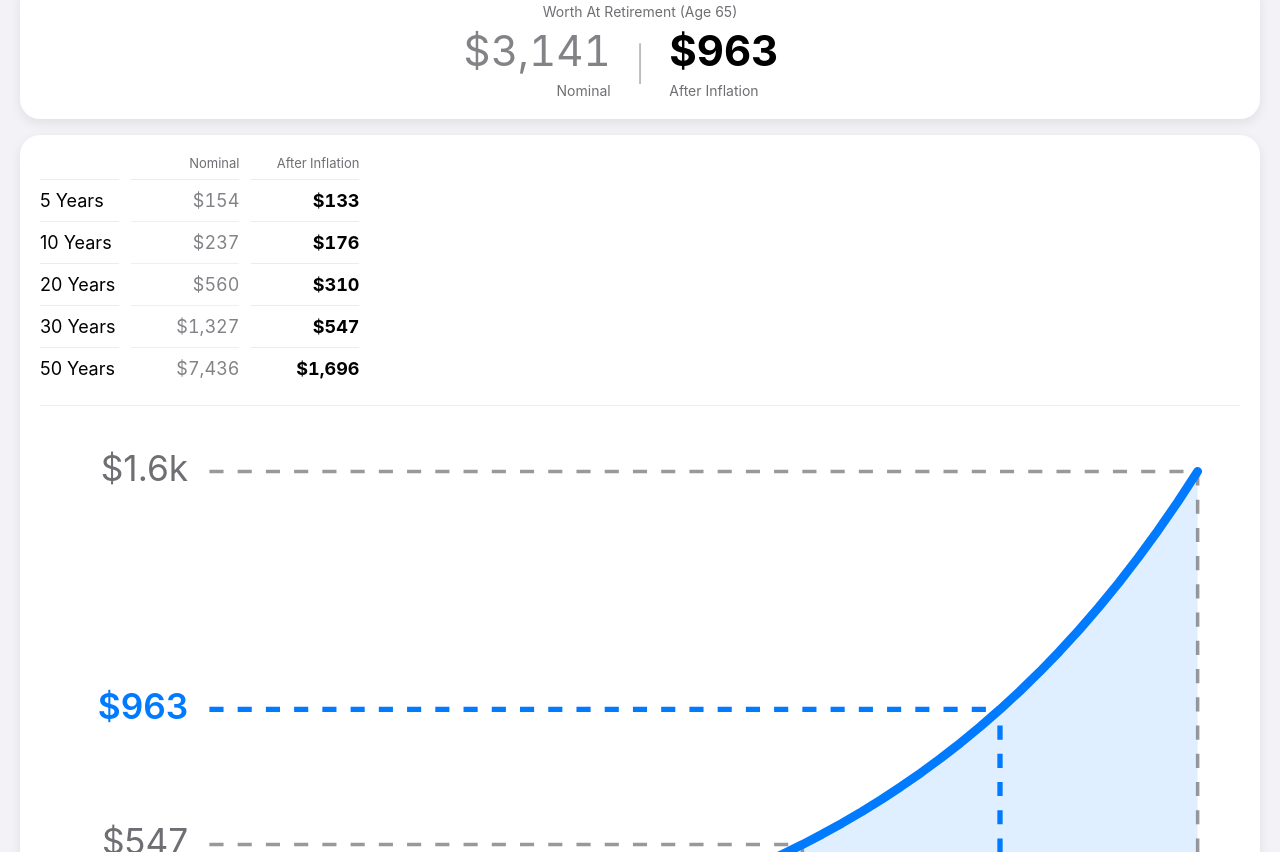
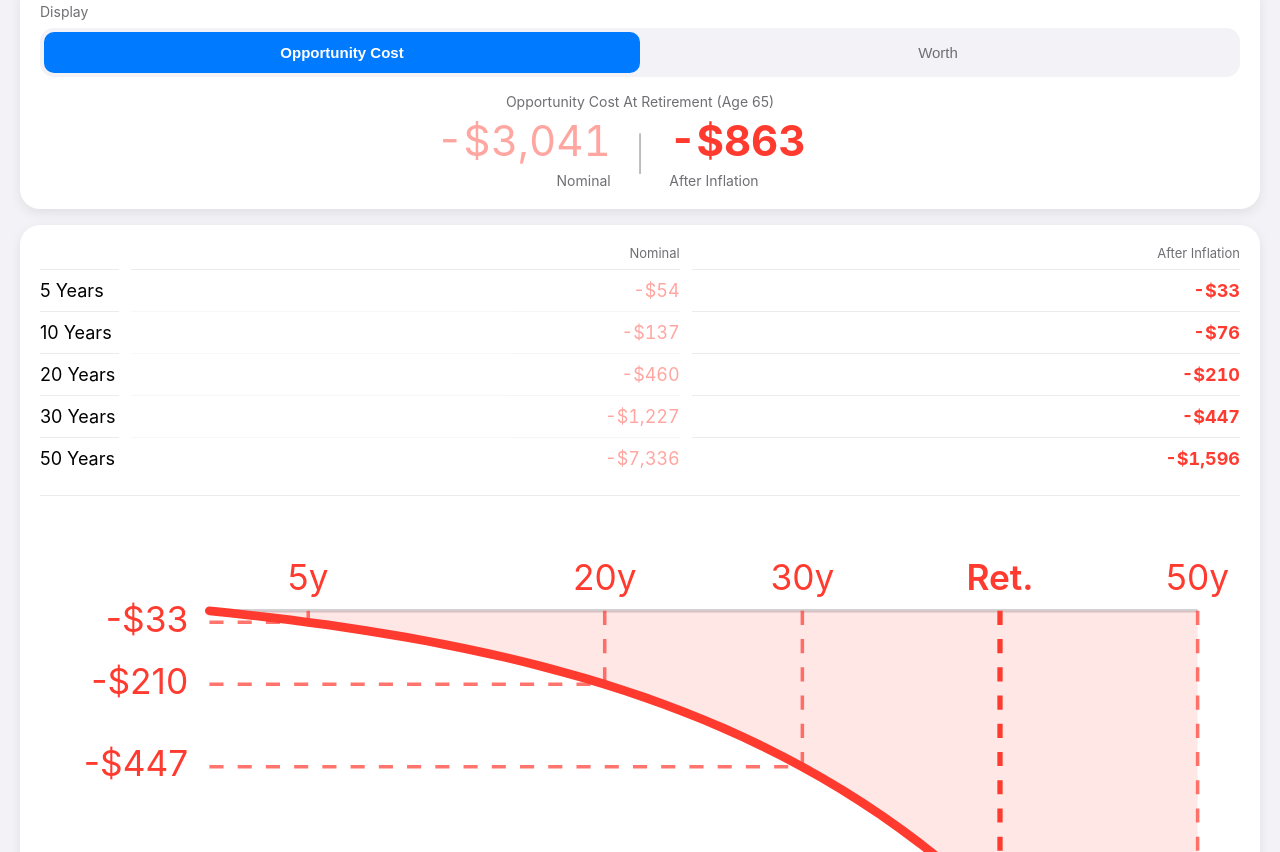
Before and after one commit to logwet/opportunity-cost, a plain HTML site: page index.html in a window 1280 px wide. Shown: the part 528-1380 px from the top of the page. Drawn offline with Linux system fonts and the light colour scheme.

Commit message:
Add opportunity cost view

```diff
--- a/index.html
+++ b/index.html
@@ -188,13 +188,14 @@ input[type="text"] {
 
 .result-table {
     display: grid;
-    grid-template-columns: max-content 6.75rem 6.75rem;
+    grid-template-columns: auto 1fr 1fr;
     column-gap: 12px;
+    width: 100%;
     font-size: 18px;
 }
 
 .result-table.no-inflation {
-    grid-template-columns: max-content 6.75rem;
+    grid-template-columns: auto 1fr;
 }
 
 .result-row > :first-child {
@@ -239,6 +240,24 @@ input[type="text"] {
     color: var(--secondary);
     font-weight: 400;
     opacity: 0.85;
+}
+
+.opportunity-cost {
+    color: #ff3b30 !important;
+}
+
+.opportunity-cost-nominal {
+    color: #ff3b30;
+    opacity: 0.45;
+}
+
+.big-number .value-nominal.opportunity-cost-nominal {
+    color: #ff3b30;
+    opacity: 0.45;
+}
+
+.display-mode-control {
+    margin-bottom: 16px;
 }
 
 .big-number {
@@ -420,7 +439,7 @@ input[type="text"] {
 
 <div class="card">
     <label>Purchase Price ($)</label>
-    <input id="amount" type="number" value="100" min="0" step="0.01">
+    <input id="amount" type="number" value="100" min="0" step="1">
 
     <div class="quick-buttons">
         <button onclick="addAmount(5)">+$5</button>
@@ -465,8 +484,18 @@ input[type="text"] {
 </div>
 
 <div class="card">
+    <label>Display</label>
+    <div class="segmented-control display-mode-control">
+        <button id="modeOpportunityCost" type="button" class="active">
+            Opportunity Cost
+        </button>
+        <button id="modeWorth" type="button">
+            Worth
+        </button>
+    </div>
+
     <div class="big-number">
-        <div class="label">Worth At Retirement (Age 65)</div>
+        <div id="retirementTitle" class="label">Opportunity Cost At Retirement (Age 65)</div>
         <div id="retirementValues" class="big-number-values">
             <div class="big-number-nominal">
                 <div id="retirementNominalValue" class="value-nominal">$0</div>
@@ -572,6 +601,7 @@ const DEFAULT_INVEST_RETURN = 9;
 const DEFAULT_SAVE_RETURN = 3.2;
 
 let returnMode = 'invest';
+let displayMode = 'opportunity';
 
 function applyTheme() {
     const dark = window.matchMedia('(prefers-color-scheme: dark)').matches;
@@ -618,6 +648,46 @@ function futureValueNominal(pv, rate, years) {
     return pv * Math.pow(1 + rate, years);
 }
 
+function opportunityCostDisplay(amount, futureValue) {
+    return amount - futureValue;
+}
+
+function formatProjectionValue(amount, futureValue) {
+    if (displayMode === 'worth') {
+        return {
+            text: currency(futureValue),
+            isOpportunityCost: false
+        };
+    }
+
+    return {
+        text: currency(opportunityCostDisplay(amount, futureValue)),
+        isOpportunityCost: true
+    };
+}
+
+function applyProjectionValue(element, amount, futureValue, isNominal = false) {
+    const display = formatProjectionValue(amount, futureValue);
+
+    element.textContent = display.text;
+    element.classList.toggle(
+        'opportunity-cost',
+        display.isOpportunityCost && !isNominal
+    );
+    element.classList.toggle(
+        'opportunity-cost-nominal',
+        display.isOpportunityCost && isNominal
+    );
+}
+
+function compactChartLabel(value) {
+    if (value < 0) {
+        return '-' + compactCurrency(-value);
+    }
+
+    return compactCurrency(value);
+}
+
 function compactCurrency(v) {
     if (v >= 1000000) {
         return '$' + (v / 1000000).toFixed(1) + 'M';
@@ -656,6 +726,16 @@ function getChartMilestones(yearsToRetirement) {
     });
 }
 
+function projectionValue(amount, rate, inflation, years, nominal = false) {
+    const future = nominal
+        ? futureValueNominal(amount, rate, years)
+        : futureValue(amount, rate, inflation, years);
+
+    return displayMode === 'worth'
+        ? future
+        : opportunityCostDisplay(amount, future);
+}
+
 function filterOverlappingMilestones(
     milestones,
     amount,
@@ -665,7 +745,7 @@ function filterOverlappingMilestones(
     minLabelGap = 14
 ) {
     const withPositions = milestones.map(milestone => {
-        const value = futureValue(
+        const value = projectionValue(
             amount,
             rate,
             inflation,
@@ -701,17 +781,30 @@ function drawChart(amount, rate, inflation, yearsToRetirement) {
     const svg = document.getElementById('growthChart');
     const milestones = getChartMilestones(yearsToRetirement);
     const maxYears = Math.max(50, yearsToRetirement, 1);
+    const isOpportunityCost = displayMode === 'opportunity';
+    const chartAccent = isOpportunityCost ? '#ff3b30' : 'var(--accent)';
     const values = [];
 
     for (let year = 0; year <= maxYears; year++) {
-        values.push(futureValue(amount, rate, inflation, year));
+        values.push(projectionValue(amount, rate, inflation, year));
     }
 
-    const maxValue = Math.max(...values, 1);
-    const minValue = 0;
+    let minValue;
+    let maxValue;
+
+    if (isOpportunityCost) {
+        minValue = Math.min(...values, 0);
+        maxValue = 0;
+    } else {
+        minValue = 0;
+        maxValue = Math.max(...values, 1);
+    }
+
     const width = 340;
     const height = 200;
-    const pad = { top: 14, right: 12, bottom: 30, left: 48 };
+    const pad = isOpportunityCost
+        ? { top: 28, right: 12, bottom: 14, left: 48 }
+        : { top: 14, right: 12, bottom: 30, left: 48 };
     const plotW = width - pad.left - pad.right;
     const plotH = height - pad.top - pad.bottom;
     const valueRange = maxValue - minValue || 1;
@@ -723,14 +816,15 @@ function drawChart(amount, rate, inflation, yearsToRetirement) {
     let linePath = '';
 
     for (let year = 0; year <= maxYears; year++) {
-        const value = futureValue(amount, rate, inflation, year);
+        const value = projectionValue(amount, rate, inflation, year);
         linePath += `${year === 0 ? 'M' : 'L'} ${x(year)} ${y(value)} `;
     }
 
-    const areaPath =
-        `${linePath} L ${x(maxYears)} ${y(minValue)} L ${x(0)} ${y(minValue)} Z`;
-
-    const baseline = pad.top + plotH;
+    const baselineY = y(0);
+    const milestoneLabelY = isOpportunityCost ? baselineY - 6 : height - 8;
+    const areaPath = isOpportunityCost
+        ? `${linePath} L ${x(maxYears)} ${baselineY} L ${x(0)} ${baselineY} Z`
+        : `${linePath} L ${x(maxYears)} ${y(minValue)} L ${x(0)} ${y(minValue)} Z`;
 
     const visibleMilestones = filterOverlappingMilestones(
         milestones,
@@ -744,7 +838,9 @@ function drawChart(amount, rate, inflation, yearsToRetirement) {
         const value = milestone.value;
         const cx = x(milestone.years);
         const cy = milestone.cy;
-        const color = milestone.highlight
+        const color = isOpportunityCost
+            ? '#ff3b30'
+            : milestone.highlight
                 ? 'var(--accent)'
                 : 'var(--secondary)';
         const opacity = milestone.highlight ? '1' : '0.7';
@@ -754,7 +850,7 @@ function drawChart(amount, rate, inflation, yearsToRetirement) {
         return `
             <line
                 x1="${cx}"
-                y1="${baseline}"
+                y1="${baselineY}"
                 x2="${cx}"
                 y2="${cy}"
                 stroke="${color}"
@@ -780,10 +876,10 @@ function drawChart(amount, rate, inflation, yearsToRetirement) {
                 font-size="10"
                 font-weight="${fontWeight}"
                 dominant-baseline="middle"
-            >${compactCurrency(value)}</text>
+            >${compactChartLabel(value)}</text>
             <text
                 x="${cx}"
-                y="${height - 8}"
+                y="${milestoneLabelY}"
                 text-anchor="middle"
                 fill="${color}"
                 font-size="10"
@@ -796,22 +892,22 @@ function drawChart(amount, rate, inflation, yearsToRetirement) {
     svg.innerHTML = `
         <line
             x1="${pad.left}"
-            y1="${baseline}"
+            y1="${baselineY}"
             x2="${pad.left + plotW}"
-            y2="${baseline}"
+            y2="${baselineY}"
             stroke="var(--secondary)"
             opacity="0.3"
         />
         <path
             d="${areaPath}"
-            fill="var(--accent)"
+            fill="${chartAccent}"
             opacity="0.12"
         />
         ${milestoneMarkup}
         <path
             d="${linePath}"
             fill="none"
-            stroke="var(--accent)"
+            stroke="${chartAccent}"
             stroke-width="2.5"
             stroke-linecap="round"
             stroke-linejoin="round"
@@ -840,34 +936,37 @@ function calculate() {
         [30, 'y30'],
         [50, 'y50']
     ].forEach(([years, id]) => {
-        document.getElementById(id + 'nom').textContent =
-            currency(futureValueNominal(amount, rate, years));
+        applyProjectionValue(
+            document.getElementById(id + 'nom'),
+            amount,
+            futureValueNominal(amount, rate, years),
+            true
+        );
 
-        document.getElementById(id).textContent =
-            currency(futureValue(amount, rate, inflation, years));
+        applyProjectionValue(
+            document.getElementById(id),
+            amount,
+            futureValue(amount, rate, inflation, years)
+        );
     });
 
     const yearsToRetirement =
         Math.max(0, RETIREMENT_AGE - age);
 
-    document.getElementById('retirementNominalValue').textContent =
-        currency(
-            futureValueNominal(
+    applyProjectionValue(
+        document.getElementById('retirementNominalValue'),
         amount,
-                rate,
-                yearsToRetirement
-            )
+        futureValueNominal(amount, rate, yearsToRetirement),
+        true
     );
 
-    document.getElementById('retirementValue').textContent =
-        currency(
-            futureValue(
+    applyProjectionValue(
+        document.getElementById('retirementValue'),
         amount,
-                rate,
-                inflation,
-                yearsToRetirement
-            )
+        futureValue(amount, rate, inflation, yearsToRetirement)
     );
+
+    updateDisplayModeUI();
 
     const inflationRate =
         parseFloat(document.getElementById('inflationRate').value) || 0;
@@ -923,6 +1022,7 @@ function addAmount(value) {
 function readSettings() {
     const defaults = {
         returnMode: 'invest',
+        displayMode: 'opportunity',
         investReturnRate: DEFAULT_INVEST_RETURN,
         saveReturnRate: DEFAULT_SAVE_RETURN,
         inflationRate: 3,
@@ -973,6 +1073,34 @@ function updateModeButtons() {
         .classList.toggle('active', returnMode === 'save');
 }
 
+function updateDisplayModeUI() {
+    document.getElementById('retirementTitle').textContent =
+        displayMode === 'worth'
+            ? 'Worth At Retirement (Age 65)'
+            : 'Opportunity Cost At Retirement (Age 65)';
+
+    document
+        .getElementById('modeWorth')
+        .classList.toggle('active', displayMode === 'worth');
+
+    document
+        .getElementById('modeOpportunityCost')
+        .classList.toggle('active', displayMode === 'opportunity');
+}
+
+function setDisplayMode(mode) {
+    displayMode = mode;
+
+    writeSettings({ displayMode: mode });
+    updateDisplayModeUI();
+    calculate();
+    renderLog();
+
+    if (navigator.vibrate) {
+        navigator.vibrate(10);
+    }
+}
+
 function setReturnMode(mode) {
     const settings = readSettings();
     const currentReturn =
@@ -1014,6 +1142,7 @@ function saveSettings() {
 
     writeSettings({
         returnMode,
+        displayMode,
         investReturnRate:
             returnMode === 'invest'
                 ? currentReturn
@@ -1033,6 +1162,7 @@ function loadSettings() {
     const settings = readSettings();
 
     returnMode = settings.returnMode;
+    displayMode = settings.displayMode;
 
     document.getElementById('returnRate').value =
         returnMode === 'invest'
@@ -1046,6 +1176,7 @@ function loadSettings() {
         settings.currentAge;
 
     updateModeButtons();
+    updateDisplayModeUI();
 }
 
 function getLog() {
@@ -1172,6 +1303,7 @@ function resetAppData() {
     localStorage.removeItem('purchaseLog');
 
     returnMode = 'invest';
+    displayMode = 'opportunity';
     document.getElementById('amount').value = 100;
     document.getElementById('description').value = '';
     document.getElementById('logSearch').value = '';
@@ -1231,7 +1363,13 @@ function renderLog() {
     container.className = '';
 
     container.innerHTML =
-        log.map(item => `
+        log.map(item => {
+            const projection = formatProjectionValue(
+                item.amount,
+                item.retirementValue
+            );
+
+            return `
             <div class="log-item">
                 <div class="log-content">
                     <div class="log-description">
@@ -1239,7 +1377,12 @@ function renderLog() {
                     </div>
                     <div class="log-value">
                         ${currency(item.amount)}
-                        → ${currency(item.retirementValue)}
+                        →
+                        <span class="${
+                            projection.isOpportunityCost
+                                ? 'opportunity-cost'
+                                : ''
+                        }">${projection.text}</span>
                         at retirement
                     </div>
                     <div class="log-date">
@@ -1255,7 +1398,8 @@ function renderLog() {
                     Delete
                 </button>
             </div>
-        `).join('');
+        `;
+        }).join('');
 }
 
 [
@@ -1276,6 +1420,14 @@ document
 document
     .getElementById('modeSave')
     .addEventListener('click', () => setReturnMode('save'));
+
+document
+    .getElementById('modeWorth')
+    .addEventListener('click', () => setDisplayMode('worth'));
+
+document
+    .getElementById('modeOpportunityCost')
+    .addEventListener('click', () => setDisplayMode('opportunity'));
 
 document
     .getElementById('logSearch')
--- a/sw.js
+++ b/sw.js
@@ -1,4 +1,4 @@
-const CACHE = 'opportunity-cost-v4';
+const CACHE = 'opportunity-cost-v5';
 
 const PRECACHE = [
     './',
```
Lines whose indentation alone changed are shown as unchanged.
